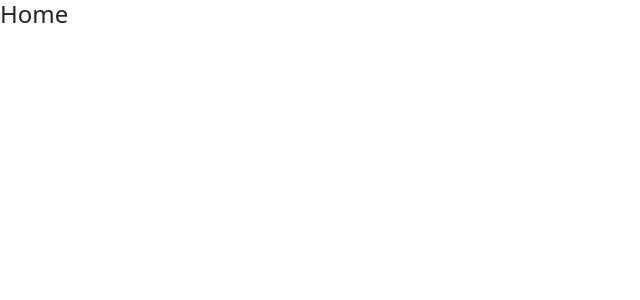
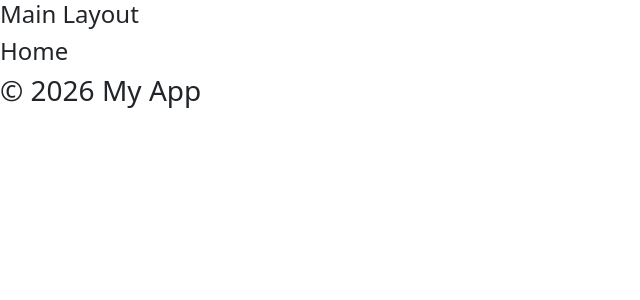
Before and after one commit to guhan0000/React-Revision-DI, a React (Vite) app: page / in a window 1280 px wide. Shown: the top 300 px of the page, without its empty margins (0-640 px from the left). Built offline with nearby package versions, Linux system fonts and the light colour scheme.

Commit message:
simple layout routing

```diff
--- /dev/null
+++ b/src/data-router-api/layout/MainLayout.jsx
@@ -0,0 +1,20 @@
+import React from "react";
+import { Outlet } from "react-router-dom";
+
+const MainLayout = () => {
+  return (
+    <>
+      <nav>
+        <h4>Main Layout</h4>
+      </nav>
+      <main>
+        <Outlet />
+      </main>
+      <footer>
+        <h3>© 2026 My App</h3>
+      </footer>
+    </>
+  );
+};
+
+export default MainLayout;
--- a/src/data-router-api/routes/routes.jsx
+++ b/src/data-router-api/routes/routes.jsx
@@ -1,3 +1,4 @@
+import MainLayout from "../layout/MainLayout";
 import About from "../pages/About";
 import Achievements from "../pages/Achievements";
 import Contact from "../pages/Contact";
@@ -8,18 +9,46 @@ import ProductDetails from "../pages/ProductDetails";
 import Team from "../pages/Team";
 
 const routes = [
-  { path: "/", element: <Home /> },
   {
-    path: "/about",
-    element: <About />,
+    path: "/",
+    element: <MainLayout />,
     children: [
-      { path: "team", element: <Team /> },
-      { path: "history", element: <History /> },
-      { path: "achievements", element: <Achievements /> },
+      { index: true, element: <Home /> },
+      {
+        path: "about",
+        element: <About />,
+        children: [
+          { path: "team", element: <Team /> },
+          { path: "history", element: <History /> },
+          { path: "achievements", element: <Achievements /> },
+        ],
+      },
+      {
+        path: "contact",
+        element: <Contact />,
+      },
+      {
+        path: "product",
+        element: <Product />,
+      },
+      {
+        path: "product/:id",
+        element: <ProductDetails />,
+      },
     ],
   },
-  { path: "/contact", element: <Contact /> },
-  { path: "/product", element: <Product /> },
-  { path: "/product/:id", element: <ProductDetails /> },
+  // { path: "/", element: <Home /> },
+  // {
+  //   path: "/about",
+  //   element: <About />,
+  //   children: [
+  //     { path: "team", element: <Team /> },
+  //     { path: "history", element: <History /> },
+  //     { path: "achievements", element: <Achievements /> },
+  //   ],
+  // },
+  // { path: "/contact", element: <Contact /> },
+  // { path: "/product", element: <Product /> },
+  // { path: "/product/:id", element: <ProductDetails /> },
 ];
 export default routes;
```
